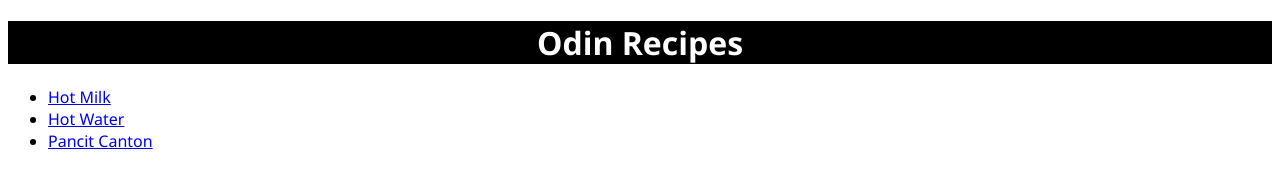
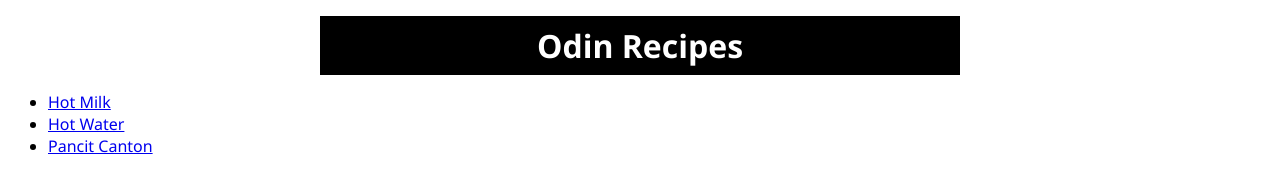
Before and after one commit to klpabes/odin-recipes1, a plain HTML site: page index.html in a window 1280 px wide. Drawn offline with Linux system fonts and the light colour scheme.

Commit message:
Edit h1, h2 styles

```diff
--- a/styles.css
+++ b/styles.css
@@ -1,5 +1,6 @@
 * {
     font-family: 'Segoe UI', Tahoma, Geneva, Verdana, sans-serif;
+    box-sizing: border-box;
 }
 
 h1, h2{
@@ -7,4 +8,8 @@ h1, h2{
     font-weight: bold;
     color: white;
     background-color: black;
+
+    padding: 8px 16px;
+    width: 50vw;
+    margin: 16px auto;
 }
```
